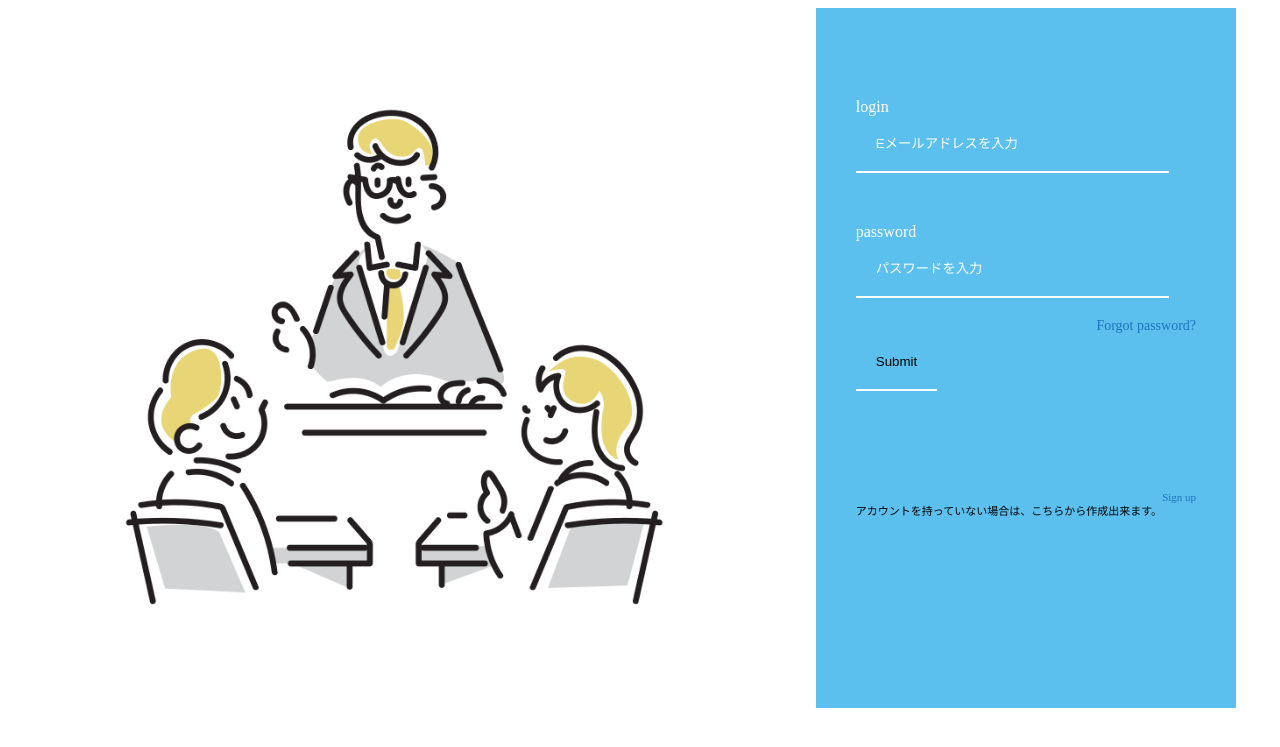
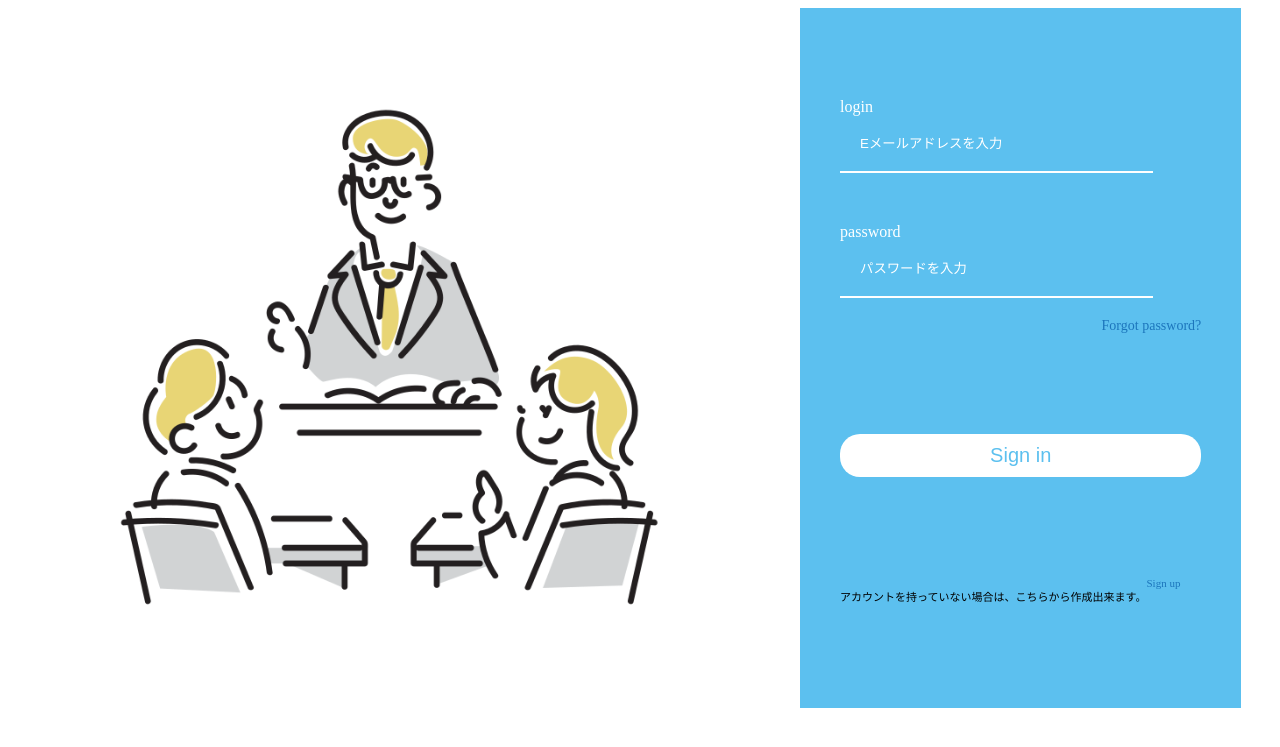
Before and after one commit to knagaki1225/2025_hackathon_teamA, a Django app: page /accounts/login/ in a window 1280 px wide. Shown: the top 747 px of the page. Run offline with Django 4.2, Linux system fonts and the light colour scheme; some libraries are stand-ins or nearby versions.

Commit message:
ログイン画面のボタンの見た目修正

```diff
--- a/templates/registration/login.html
+++ b/templates/registration/login.html
@@ -6,9 +6,6 @@
     <link rel="stylesheet" href="https://unpkg.com/modern-css-reset/dist/reset.min.css" />
     <title>Login</title>
     <style>
-        body{
-
-        }
         .all{
             display: flex;
         }
@@ -25,7 +22,7 @@
         .ForgotPW{
             text-align: right;
         }
-        button{
+        .button{
             font-size: 20px;
             padding: 10px 150px;
             border-radius: 20px;
@@ -102,7 +99,7 @@
         </div>
         <div class="login_text">
             <form action="{% url 'login' %}" method="post">
-            {% csrf_token%}
+                {% csrf_token %}
 
                 <div class="login_item">
                     <label>login</label>
@@ -117,7 +114,7 @@
                 <div class="ForgotPW">
                     <a href="changePW.html">Forgot password?</a>
                 </div>
-                <input type="submit" >
+                    <input class="button" type="submit" value="Sign in">
             </form>
 
             <div class="sign_up_item">
```
Lines whose indentation alone changed are shown as unchanged.
